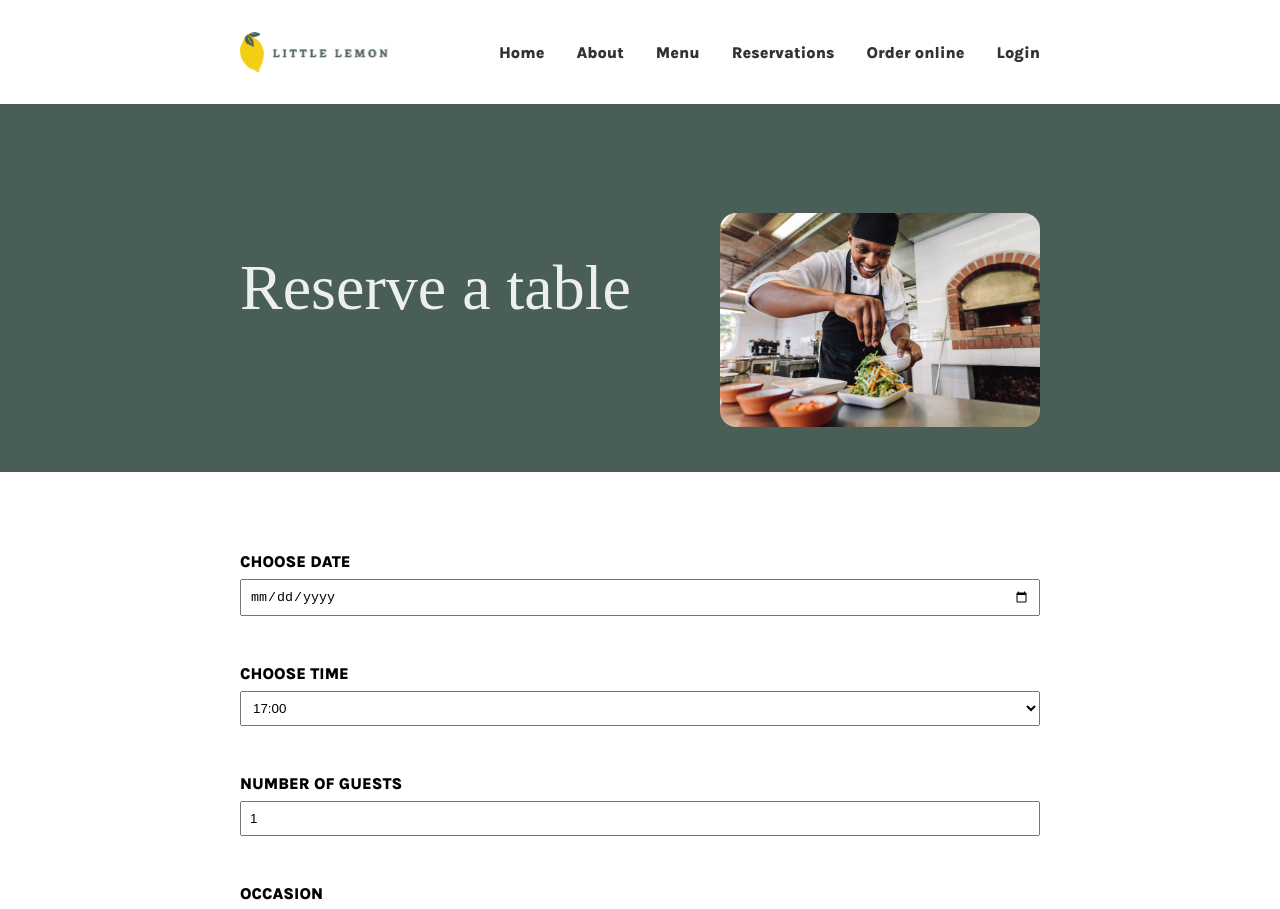
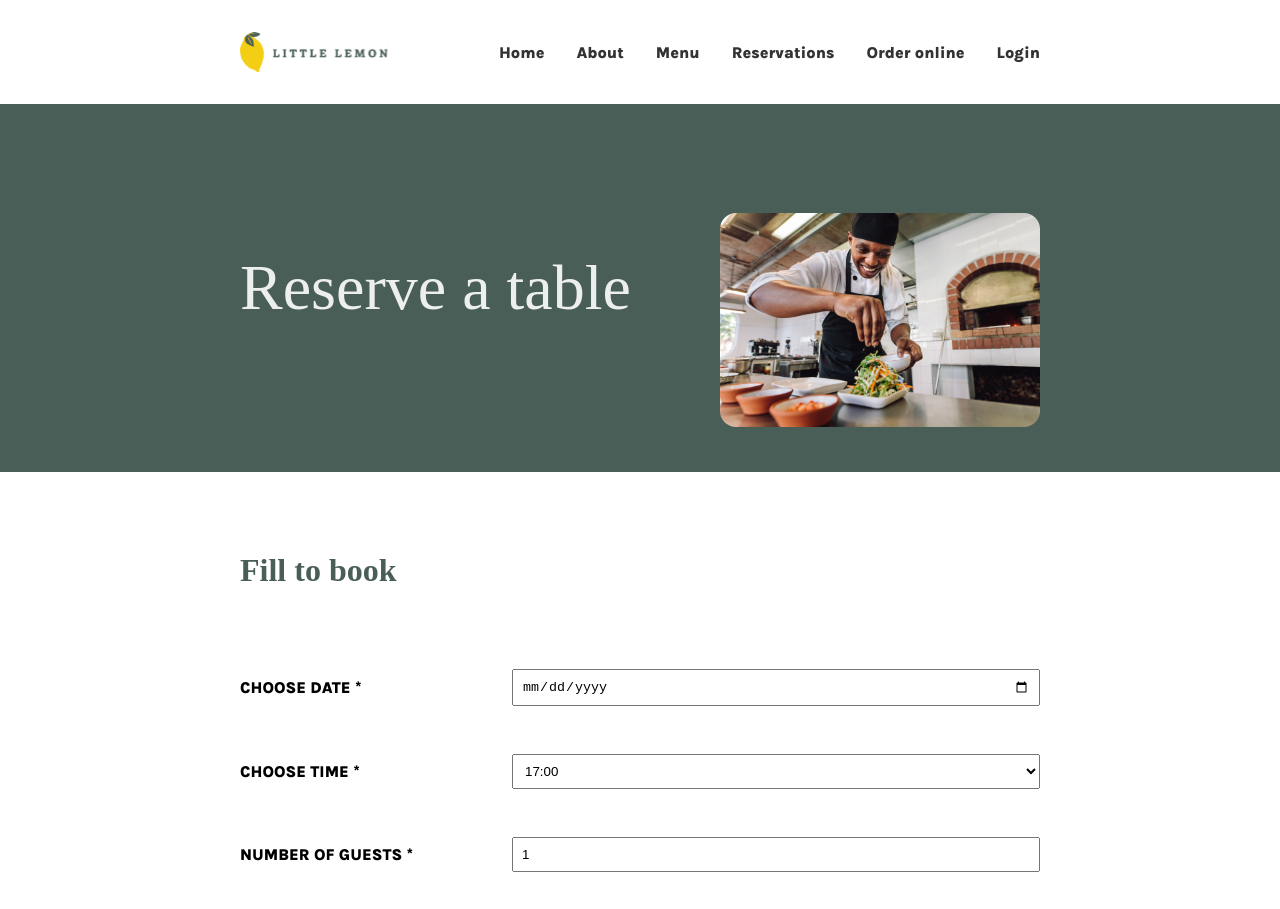
Before and after one commit to trberrido/capstone, a React (Create React App) app: page /booking in a window 1280 px wide. Shown: the top 909 px of the page. Built offline with nearby package versions, Linux system fonts and the light colour scheme; a web font is replaced by a local one.

Commit message:
module 2 over

```diff
--- a/src/components/BookingForm.jsx
+++ b/src/components/BookingForm.jsx
@@ -1,18 +1,16 @@
 import { useState } from "react";
 import './bookingform.css';
 
-const availableTimes = [17, 18, 19, 20, 21, 22];
+const BookingForm = ({ availableTimes, dispatch }) => {
+
 	const occasionOptions = [
-	{text: '--Please select an occasion--', value: ''},
-	{text: 'Birthday', value: 'Birthday'},
-	{text: 'Anniversary', value: 'Anniversary'}
+		'Birthday', 'Anniversary'
 	];
-const BookingForm = () => {
 	const [formData, setFormData] = useState({
 		date: '',
-		time: availableTimes[0],
+		time: (availableTimes && availableTimes.length) ? availableTimes[0] : null,
 		guests: 1,
-		occasion: ''
+		occasion: occasionOptions[0]
 	});
 
 	const handleSubmit = (e) => {
@@ -20,39 +18,54 @@ const BookingForm = () => {
 	}
 
 	const handleInput = (e) => {
-		console.log(e.target.value)
 		setFormData({...formData, [e.target.name]: e.target.value})
+		/* if (e.target.name === 'time')
+			dispatch({type: 'remove', date: formData.date, time: e.target.value});
+		if (e.target.name === 'date')
+			dispatch({type: 'addDate', date: e.target.value, time: formData.time}); */
 	}
 
 	return (
-	<form className='form content-column' onSubmit={handleSubmit}>
+	<>
+		<p className='form-heading content-column'>Fill to book</p>
+		<form aria-label="Booking form" className='form content-column' onSubmit={handleSubmit}>
 
-		<label className='form__label' htmlFor="res-date" >Choose date</label>
+			<div className="form__input-container">
+				<label className='form__label' htmlFor="res-date" >Choose date *</label>
 				<input className='form__input' type='date' id='res-date' name='date' onChange={handleInput} value={formData.date} required />
+			</div>
 
-		<label htmlFor="res-time" className='form__label'>Choose time</label>
-		<select id='rest-time' className='form__input' name='time' value={formData.time} onChange={handleInput} required>
+			<div className="form__input-container">
+				<label htmlFor="res-time"  className='form__label' >Choose time *</label>
+				<select className='form__input' id='rest-time' name='time' value={formData.time} onChange={handleInput} required>
 					{
-				availableTimes.map(option => (
-					<option key={option} value={option}>{option}:00</option>
+						availableTimes && availableTimes.map(option => (
+							<option key={option} value={option ? option : ''}>{option}:00</option>
 						))
 					}
 				</select>
+			</div>
 
-		<label htmlFor="guests" className='form__label'>Number of guests</label>
-		<input type='number'  className='form__input' name='guests' min='1' max='10' onChange={handleInput} value={formData.guests} required />
+			<div className="form__input-container">
+				<label className='form__label' htmlFor="guests">Number of guests *</label>
+				<input className='form__input' type='number' name='guests' min='1' max='10' onChange={handleInput} value={formData.guests} required />
+			</div>
 
-		<label htmlFor="occasion" className='form__label'>Occasion</label>
+			<div className="form__input-container">
+				<label className='form__label' htmlFor="occasion" >Occasion *</label>
 				<select id='occasion' className='form__input' name='occasion' value={formData.occasion} onChange={handleInput} required>
 					{
 						occasionOptions.map(option => (
-					<option key={option.value} value={option.value}>{option.text}</option>
+							<option key={option} value={option}>{option}</option>
 						))
 					}
 				</select>
+			</div>
 
-		<input type='submit' className='button' value='Make your reservation'/>
-	</form>);
+			<input aria-label="On Click" className='button' type='submit' value='Make your reservation'/>
+		</form>
+	</>
+	);
 }
 
 export default BookingForm;
--- a/src/components/BookingPage.jsx
+++ b/src/components/BookingPage.jsx
@@ -2,7 +2,7 @@ import BookingForm from './BookingForm'
 import './bookingpage.css'
 import img from '../assets/restaurantchef.jpg';
 
-const BookingPage = () => {
+const BookingPage = ({availableTimes, dispatch}) => {
 	return (<>
 		<div className='booking-header'>
 			<div className='content-column booking-content'>
@@ -10,7 +10,7 @@ const BookingPage = () => {
 				<img alt='' src={img} className='booking-header__img'/>
 			</div>
 		</div>
-		<BookingForm />
+		<BookingForm dispatch={dispatch} availableTimes={availableTimes} />
 	</>);
 }
 
--- a/src/components/Main.jsx
+++ b/src/components/Main.jsx
@@ -1,13 +1,23 @@
 import HomePage from "./HomePage";
 import BookingPage from './BookingPage';
 
+import { useReducer } from "react";
 import {Routes, Route } from 'react-router-dom'
 
 const Main = () => {
+	const initializeTimes = () => [17, 18, 19, 20, 21, 22];
+	const updateTimes = (state, action) => {
+		/* if (action.type === 'addDate')
+			return (null)
+		if (action.type === 'removeTime')
+			return (null) */
+		return state;
+	};
+	const [availableTimes, dispatch] = useReducer(updateTimes, initializeTimes());
 	return (<main>
 		<Routes>
 			<Route path="/" element={<HomePage />}></Route>
-			<Route path="/booking" element={<BookingPage />}></Route>
+			<Route path="/booking" element={<BookingPage availableTimes={availableTimes} dispatch={dispatch} />}></Route>
 		</Routes>
 	</main>)
 }
--- a/src/components/bookingform.css
+++ b/src/components/bookingform.css
@@ -1,19 +1,38 @@
+.form-heading {
+	font-family: var(--markazi);
+	color: var(--p1);
+	font-size: 2rem;
+	font-weight: 800;
+	margin-top: 5rem;
+	margin-bottom: 5rem;
+}
+
 .form {
 	display: flex;
 	flex-direction: column;
-	margin-top: 5rem;
+}
+
+.form__input-container {
+	display: flex;
+	flex-direction: row;
+	flex-wrap: wrap;
+	gap: 2rem;
+	align-items: center;
+	margin-bottom: 3rem;
 }
 
 .form__label {
-	margin-bottom: .5rem;
+	width: 15rem;
 	font-family: var(--karla);
 	font-weight: 800;
 	text-transform: uppercase;
 }
 
 .form__input {
-	margin-bottom: 3rem;
 	padding: .5rem;
+	flex-grow: 1;
+	flex-shrink: 1;
+	flex-basis: auto;
 }
 
 input[type='submit']{
```
Also changed, not shown: 2 other files (tests, documents, lock files or other folders). Lines whose indentation alone changed are shown as unchanged.
